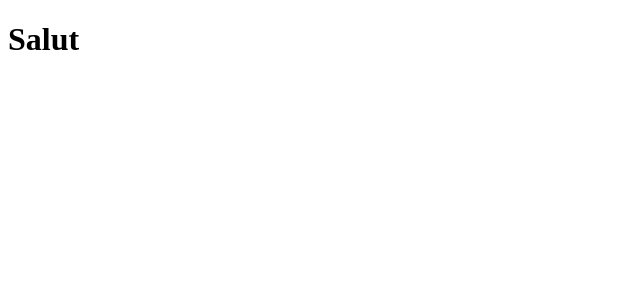
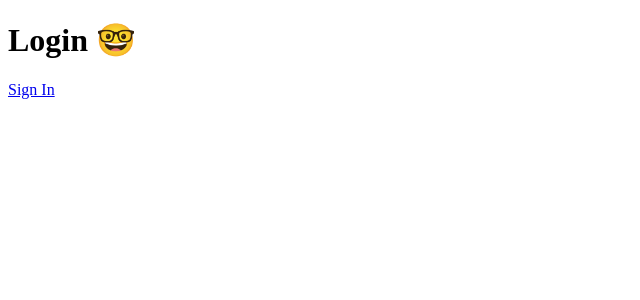
Before and after one commit to bougassaa/influgo-web, a React (Create React App) app: page / in a window 1280 px wide. Shown: the top 300 px of the page, without its empty margins (0-640 px from the left). Built offline with nearby package versions, Linux system fonts and the light colour scheme.

Commit message:
create first pages

```diff
--- a/package.json
+++ b/package.json
@@ -6,10 +6,13 @@
     "@types/node": "^16.18.52",
     "@types/react": "^18.2.21",
     "@types/react-dom": "^18.2.7",
+    "axios": "^1.5.0",
     "react": "^18.2.0",
     "react-dom": "^18.2.0",
+    "react-router-dom": "^6.16.0",
     "react-scripts": "5.0.1",
-    "typescript": "^4.9.5"
+    "typescript": "^4.9.5",
+    "use-local-storage-state": "^19.1.0"
   },
   "scripts": {
     "start": "react-scripts start",
--- a/src/index.tsx
+++ b/src/index.tsx
@@ -1,9 +1,18 @@
 import React from 'react';
 import ReactDOM from 'react-dom/client';
+import { createBrowserRouter, RouterProvider } from "react-router-dom";
+import Index from "./routes/home/Index";
+import SignIn from "./routes/authentication/SignIn";
 
 const root = ReactDOM.createRoot(
     document.getElementById('root') as HTMLElement
 );
+
+const routes = createBrowserRouter([
+    {path: '/', element: <Index />},
+    {path: '/signin', element: <SignIn />}
+]);
+
 root.render(
-    <h1>Salut</h1>
+    <RouterProvider router={routes} />
 );
--- /dev/null
+++ b/src/routes/authentication/SignIn.tsx
@@ -0,0 +1,25 @@
+import React from 'react';
+import axios from "axios";
+
+function SignIn() {
+    const handleSignIn = async () => {
+        const data = {username: 'amine@live.fr', password: 'azerty'};
+        axios.post('http://127.0.0.1:8000/api/login', data)
+            .then(response => {
+                if (response.status === 200) {
+                    // response.data.token
+                }
+            })
+            .catch(error => {
+                console.log(error);
+            });
+    }
+    return (
+        <div>
+            <h1>Sign In</h1>
+            <button onClick={handleSignIn}>Sign In</button>
+        </div>
+    );
+}
+
+export default SignIn;
--- /dev/null
+++ b/src/routes/home/Index.tsx
@@ -0,0 +1,15 @@
+import React from 'react';
+import {Link} from "react-router-dom";
+
+function Index() {
+    return (
+        <div>
+            <h1>Login 🤓</h1>
+            <div>
+                <Link to="/signin">Sign In</Link>
+            </div>
+        </div>
+    );
+}
+
+export default Index;
```
Also changed, not shown: 1 other file (tests, documents, lock files or other folders).
